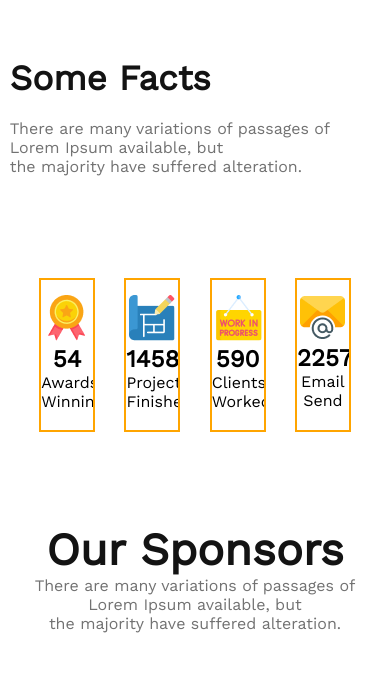
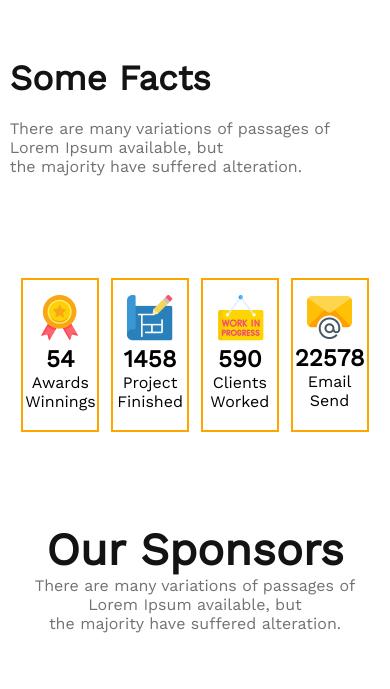
Before and after one commit to samio11/Archi_web, a plain HTML site: page index.html in a window 390 px wide. Shown: the part 3383-4072 px from the top of the page. Drawn offline with nearby package versions, Linux system fonts and the light colour scheme.

Commit message:
Final Edit Done

```diff
--- a/style/style.css
+++ b/style/style.css
@@ -381,4 +381,7 @@ margin-bottom: 20px;
         width: 100%;
         height: 100%;
     }
+    .box{
+        width: 20%;
+    }
 }
```
